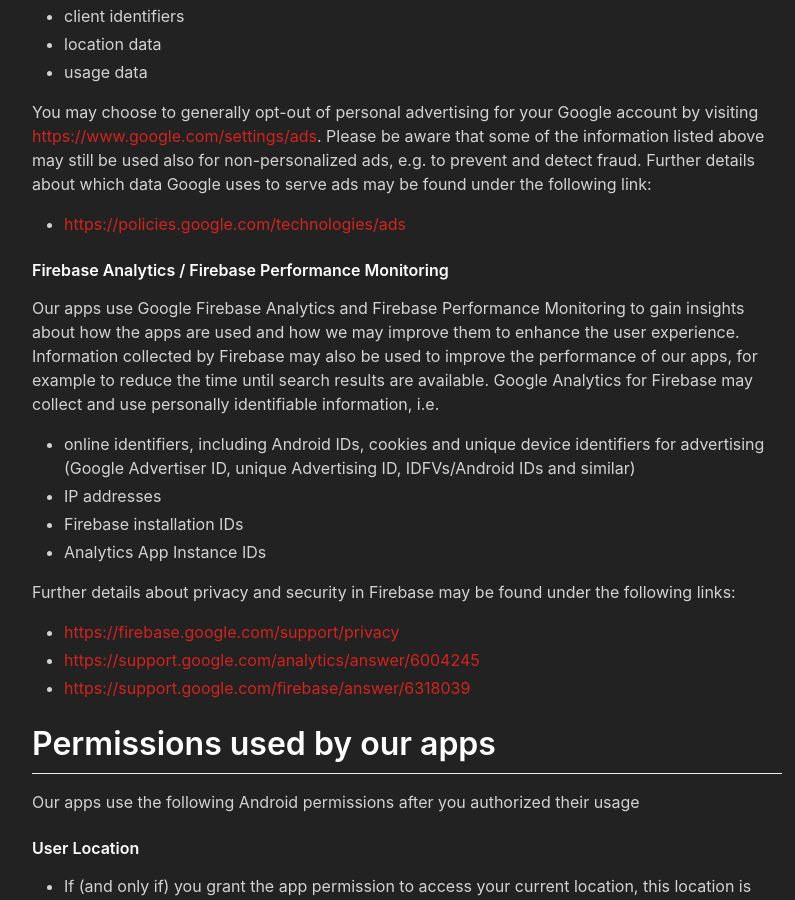
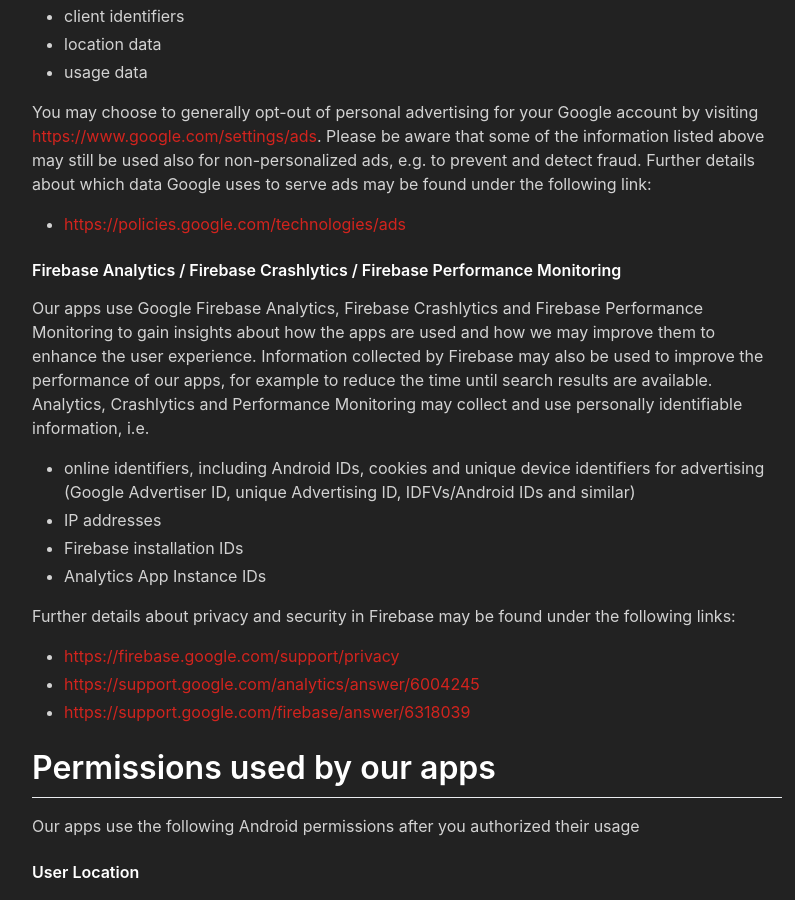
Before and after one commit to positive-infinity/positive-infinity.github.io, a Jekyll site: the page built from _pages/privacy-apps.md, in a window 1280 px wide and 900 px high, scrolled down 1149 px. Shown: the whole window, without its empty margins (233-1028 px from the left). Built offline with Jekyll 4.4.1, drawn with Linux system fonts in a browser that asks for light colours; nearby versions of some CDN libraries.

Commit message:
Firebase Crashlytics

```diff
--- a/_pages/privacy-apps.md
+++ b/_pages/privacy-apps.md
@@ -37,8 +37,8 @@
 You may choose to generally opt-out of personal advertising for your Google account by visiting [https://www.google.com/settings/ads](https://www.google.com/settings/ads). Please be aware that some of the information listed above may still be used also for non-personalized ads, e.g. to prevent and detect fraud. Further details about which data Google uses to serve ads may be found under the following link:
 * [https://policies.google.com/technologies/ads](https://policies.google.com/technologies/ads)
 
-#### Firebase Analytics / Firebase Performance Monitoring
-Our apps use Google Firebase Analytics and Firebase Performance Monitoring to gain insights about how the apps are used and how we may improve them to enhance the user experience. Information collected by Firebase may also be used to improve the performance of our apps, for example to reduce the time until search results are available. Google Analytics for Firebase may collect and use personally identifiable information, i.e.
+#### Firebase Analytics / Firebase Crashlytics / Firebase Performance Monitoring
+Our apps use Google Firebase Analytics, Firebase Crashlytics and Firebase Performance Monitoring to gain insights about how the apps are used and how we may improve them to enhance the user experience. Information collected by Firebase may also be used to improve the performance of our apps, for example to reduce the time until search results are available. Analytics, Crashlytics and Performance Monitoring may collect and use personally identifiable information, i.e.
 * online identifiers, including Android IDs, cookies and unique device identifiers for advertising (Google Advertiser ID, unique Advertising ID, IDFVs/Android IDs and similar)
 * IP addresses
 * Firebase installation IDs
```
